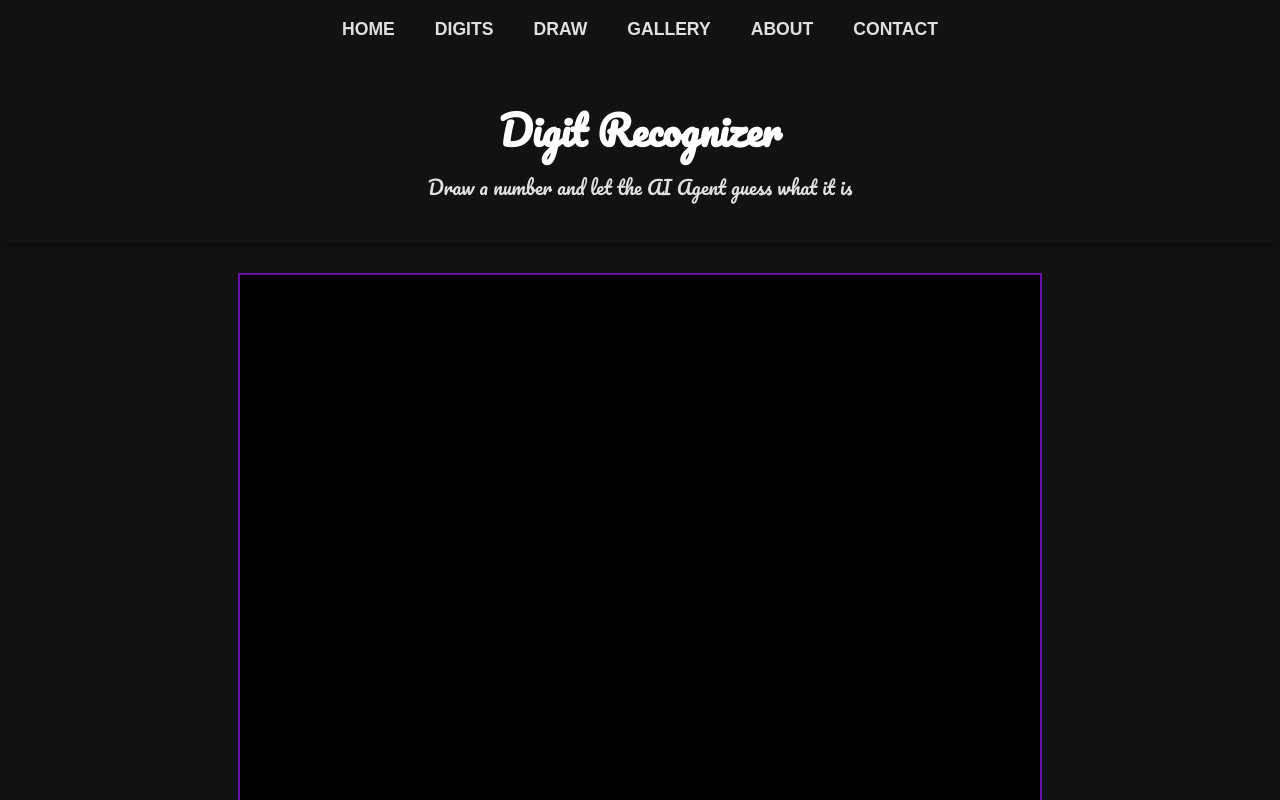
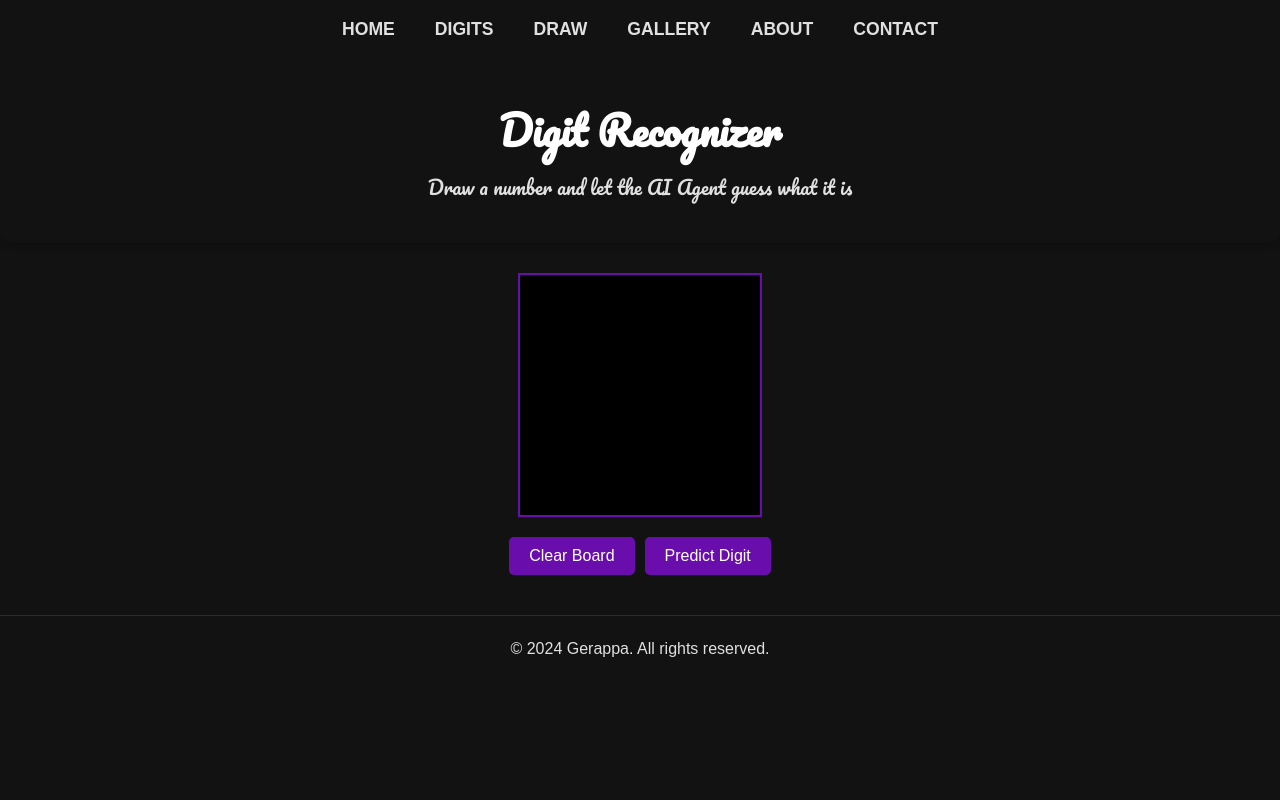
Before and after one commit to Gerappa92/DrawingRecognizer, a Next.js app in the folder DrawingRecognizer.UI/: page /digit-recognizer in a window 1280 px wide. Shown: the top 800 px of the page. Built offline with nearby package versions, Linux system fonts and the light colour scheme; a web font is replaced by a local one.

Commit message:
improved draw board

```diff
--- a/DrawingRecognizer.UI/src/app/components/DrawBoard/DrawBoard.jsx
+++ b/DrawingRecognizer.UI/src/app/components/DrawBoard/DrawBoard.jsx
@@ -1,12 +1,11 @@
 import React, { forwardRef, useRef, useImperativeHandle } from "react";
 import useCanvasDrawing from "./useCanvasDrawing";
 
-const DrawBoard = forwardRef(function DrawBoard({ width, height }, ref){
+const DrawBoard = forwardRef(function DrawBoard({ width, height, lineWidth }, ref){
   const canvasRef = useRef(null);
   const { startDrawing, draw, stopDrawing } = useCanvasDrawing(
     canvasRef,
-    width,
-    height
+    lineWidth
   );
 
   useImperativeHandle(ref, () => ({
@@ -46,8 +45,7 @@ const DrawBoard = forwardRef(function DrawBoard({ width, height }, ref){
 const styles = {
   canvas: {
     border: "2px solid #6A0DAD",
-    cursor: "crosshair",
-    marginBottom: "20px",
+    cursor: "crosshair"
   },
 };
 
--- a/DrawingRecognizer.UI/src/app/components/DrawBoard/ProcessDrawBoard.jsx
+++ b/DrawingRecognizer.UI/src/app/components/DrawBoard/ProcessDrawBoard.jsx
@@ -1,7 +1,7 @@
 import { useRef } from "react";
 import DrawBoard from "./DrawBoard";
 
-export function ProcessDrawBoard({name, onProcessImage}) {
+export function ProcessDrawBoard({name, onProcessImage, width=800, height=600, lineWidth=5}) {
   const drawBoardRef = useRef(null);
 
   const clearBoard = () => {
@@ -15,7 +15,7 @@ export function ProcessDrawBoard({name, onProcessImage}) {
 
   return (
     <div style={styles.container}>
-      <DrawBoard ref={drawBoardRef} width={800} height={600} />
+      <DrawBoard ref={drawBoardRef} width={width} height={height} lineWidth={lineWidth} />
       <div style={styles.buttonContainer}>
         {" "}
         <button onClick={clearBoard}>Clear Board</button>
@@ -33,6 +33,7 @@ const styles = {
     alignItems: "center",
   },
   buttonContainer: {
+    marginTop: "20px",
     display: "flex",
     gap: "10px",
     justifyContent: "center",
--- a/DrawingRecognizer.UI/src/app/components/DrawBoard/useCanvasDrawing.js
+++ b/DrawingRecognizer.UI/src/app/components/DrawBoard/useCanvasDrawing.js
@@ -1,6 +1,6 @@
 import { useState, useRef, useEffect } from "react";
 
-const useCanvasDrawing = (canvasRef, width, height) => {
+const useCanvasDrawing = (canvasRef, lineWidth = 5) => {
   const [isDrawing, setIsDrawing] = useState(false);
 
   const getX = (event) =>
@@ -44,7 +44,7 @@ const useCanvasDrawing = (canvasRef, width, height) => {
     ctx.fillStyle = "#000";
     ctx.fillRect(0, 0, canvas.width, canvas.height);
 
-    ctx.lineWidth = 25;
+    ctx.lineWidth = lineWidth;
     ctx.lineCap = "round";
     ctx.strokeStyle = "#FFFFFF";
   }, [canvasRef]);
--- a/DrawingRecognizer.UI/src/app/digit-recognizer/Digit.module.css
+++ b/DrawingRecognizer.UI/src/app/digit-recognizer/Digit.module.css
@@ -4,7 +4,7 @@
     justify-content: center;
     align-items: center;
     text-align: center; /* Center the text */
-    margin: 20px 200px;
+    margin: 20px 400px;
     padding: 40px 320px; /* Extra padding to make the content area spacious */
     background: linear-gradient(135deg, #2c2c2c, #121212); /* Subtle gradient to distinguish content */
     border-radius: 10px; /* Rounded corners for content */
--- a/DrawingRecognizer.UI/src/app/digit-recognizer/page.jsx
+++ b/DrawingRecognizer.UI/src/app/digit-recognizer/page.jsx
@@ -39,7 +39,7 @@ export default function DigitRecognizer() {
         title="Digit Recognizer"
         subtitle="Draw a number and let the AI Agent guess what it is"
       />
-      <ProcessDrawBoard name="Predict Digit" onProcessImage={handleOnPredict} />
+      <ProcessDrawBoard name="Predict Digit" width={240} height={240} lineWidth={12} onProcessImage={handleOnPredict} />
       {digit && <Digit digit={digit} />}
     </>
   );
```
